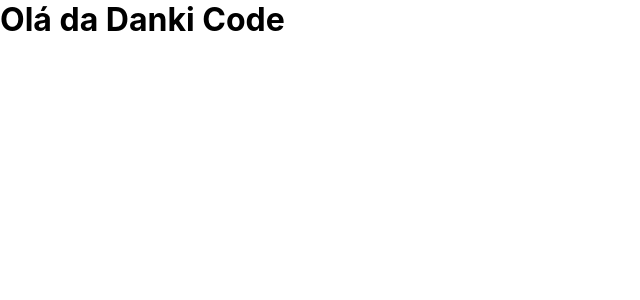
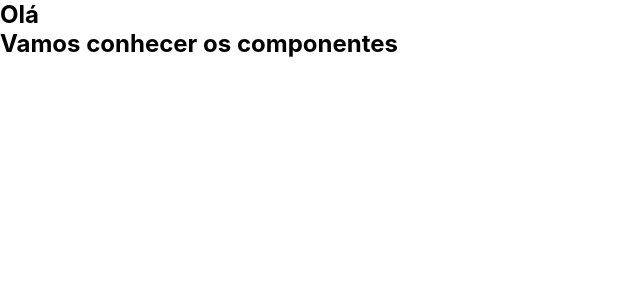
Before and after one commit to JoaoGomesDev32/app-front-reactjs, a React (Create React App) app: page / in a window 1280 px wide. Shown: the top 300 px of the page, without its empty margins (0-640 px from the left). Built offline with nearby package versions, Linux system fonts and the light colour scheme.

Commit message:
testing: components

```diff
--- a/src/App.js
+++ b/src/App.js
@@ -1,9 +1,10 @@
 import "./App.css";
 
-function App() {
+function App(props) {
   return (
     <div className="App">
-      <h1>Olá da Danki Code</h1>
+      <h2>{props.texto.chamada1}</h2>
+      <h2>{props.texto.chamada2}</h2>
     </div>
   );
 }
--- a/src/index.js
+++ b/src/index.js
@@ -6,6 +6,8 @@
 const root = ReactDOM.createRoot(document.getElementById("root"));
 root.render(
   <React.StrictMode>
-    <App />
+    <App
+      texto={{ chamada1: "Olá", chamada2: "Vamos conhecer os componentes" }}
+    />
   </React.StrictMode>
 );
```
